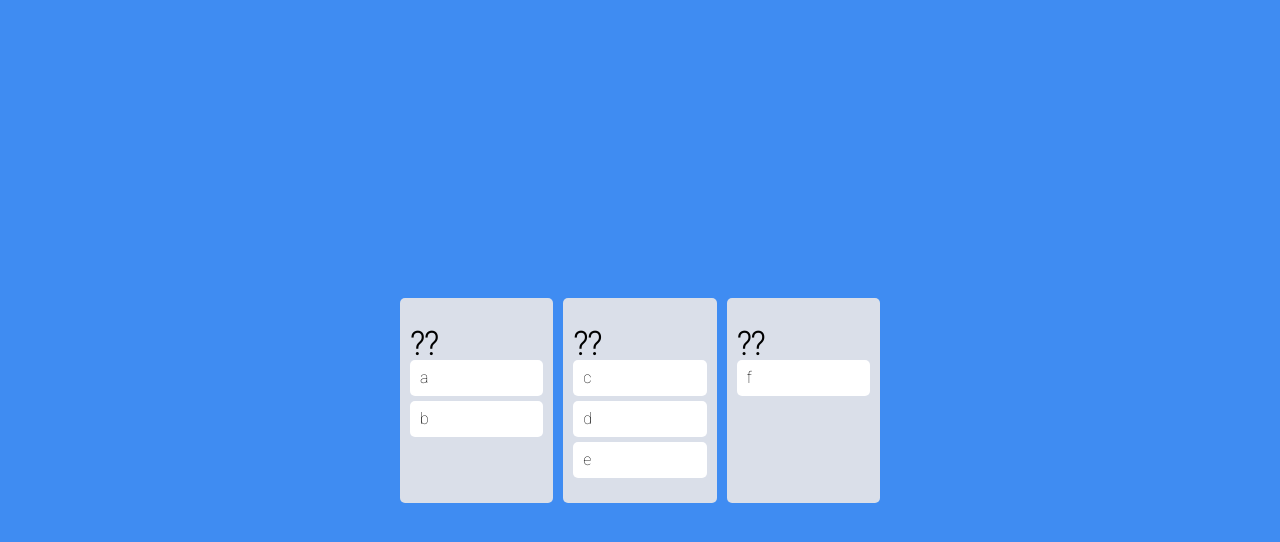
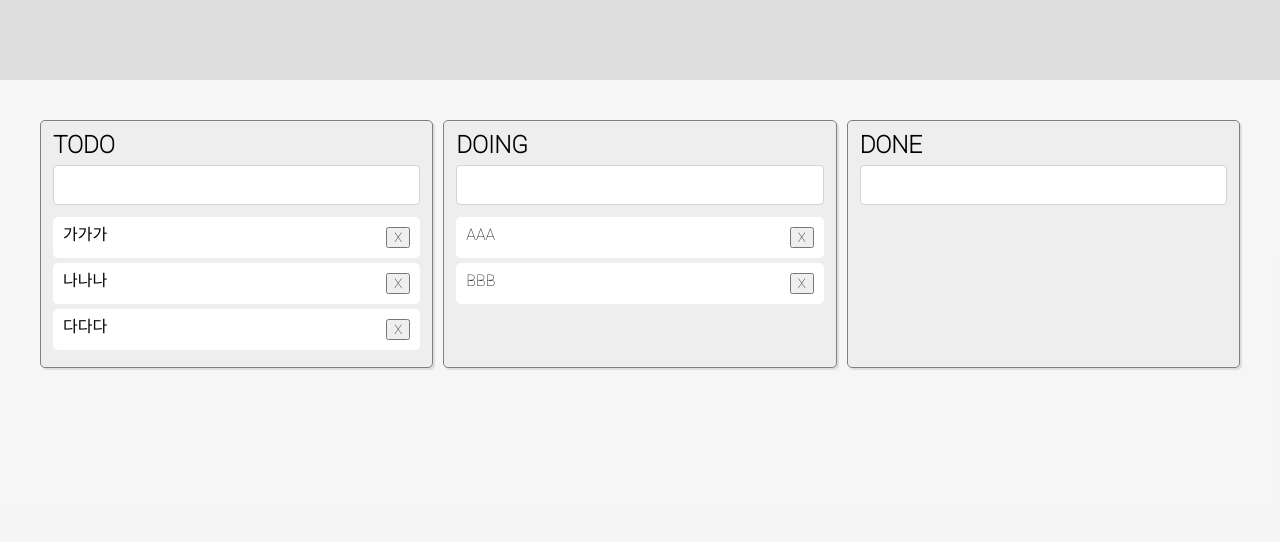
Before and after one commit to aui19f/react-masterclass, a React (Create React App) app: page /trello in a window 1280 px wide. Shown: the top 542 px of the page. Built offline with nearby package versions, Linux system fonts and the light colour scheme.

Commit message:
트렐로 기본 카드 (추가,삭제,이동)개발

```diff
--- a/src/atom.ts
+++ b/src/atom.ts
@@ -55,13 +55,45 @@ export const hoursSelector = selector({
 });
 
 export interface ITodoObj {
-  [key: string]: string[];
+  [key: string]: ITodo[];
 }
 export const trelloTodoState = atom<ITodoObj>({
   key: "trelloTodoState",
   default: {
-    todo: ["a", "b"],
-    doing: ["c", "d", "e"],
-    done: ["f"],
+    todo: [
+      {
+        id: 1,
+        text: "가가가",
+        updateAt: new Date().getTime(),
+        category: Categories.TODO,
+      },
+      {
+        id: 3,
+        text: "나나나",
+        updateAt: new Date().getTime(),
+        category: Categories.TODO,
+      },
+      {
+        id: 5,
+        text: "다다다",
+        updateAt: new Date().getTime(),
+        category: Categories.TODO,
+      },
+    ],
+    doing: [
+      {
+        id: 10,
+        text: "AAA",
+        updateAt: new Date().getTime(),
+        category: Categories.DOING,
+      },
+      {
+        id: 11,
+        text: "BBB",
+        updateAt: new Date().getTime(),
+        category: Categories.DOING,
+      },
+    ],
+    done: [],
   },
 });
--- a/src/screens/trello/BoardDroppable.tsx
+++ b/src/screens/trello/BoardDroppable.tsx
@@ -1,32 +1,103 @@
 import { Droppable } from "react-beautiful-dnd";
+import { useForm } from "react-hook-form";
+import { useRecoilState } from "recoil";
 import styled from "styled-components";
+import { Categories, ITodo, ITodoObj, trelloTodoState } from "../../atom";
 import CardDraggable from "./CardDraggable";
 
+const Title = styled.div`
+  margin-bottom: 12px;
+  input {
+    margin-top: 8px;
+    border-radius: 4px;
+    width: 100%;
+    height: 40px;
+    border: 1px solid lightgray;
+    padding: 4px;
+  }
+`;
+
 const Board = styled.div`
-  padding: 20px 10px;
-  padding-top: 30px;
+  padding: 12px;
   background-color: ${(props) => props.theme.boardColor};
   border-radius: 5px;
   min-height: 200px;
+
+  display: flex;
+  flex-direction: column;
+  border: 1px solid gray;
+  box-shadow: 2px 2px 1px 0px rgba(0, 0, 0, 0.1);
 `;
+
+const Area = styled.div<IAreaProps>`
+  background-color: ${(props) =>
+    props.isDraggingOver
+      ? "rgba(0,0,0,.7)"
+      : props.isDraggingFromThis
+      ? "gray"
+      : ""};
+
+  flex-grow: 1;
+`;
+interface IAreaProps {
+  isDraggingFromThis: boolean;
+  isDraggingOver: boolean;
+}
 
 interface IBoardProps {
   boardId: string;
-  todos: string[];
+  todos: ITodo[];
 }
 
 export default function BoardDroppable({ boardId, todos }: IBoardProps) {
+  const [trelloTodo, setTrelloTodo] = useRecoilState(trelloTodoState);
+  const { register, handleSubmit, setValue } = useForm<{ input: string }>();
+  const submit = ({ input }: { input: string }) => {
+    setTrelloTodo((todoOld) => {
+      const copyData: ITodoObj = {};
+      Object.keys(todoOld).forEach((todoKey) => {
+        copyData[todoKey] = [...todoOld[todoKey]];
+      });
+
+      copyData[boardId].push({
+        id: new Date().getTime(),
+        text: input,
+        updateAt: new Date().getTime(),
+        category: boardId.toUpperCase() as Categories,
+      });
+      return copyData;
+    });
+    setValue("input", "");
+  };
   return (
     <Board>
-      <h1>??</h1>
+      <Title>
+        <h2>{boardId.toUpperCase()}</h2>
+        <form onSubmit={handleSubmit(submit)}>
+          <input type="text" {...register("input")} />
+        </form>
+      </Title>
       <Droppable droppableId={boardId}>
-        {(arg1) => (
-          <div ref={arg1.innerRef} {...arg1.droppableProps}>
+        {(arg1, snapshot) => (
+          <Area
+            ref={arg1.innerRef}
+            {...arg1.droppableProps}
+            isDraggingOver={snapshot.isDraggingOver}
+            isDraggingFromThis={Boolean(snapshot.draggingFromThisWith)}
+          >
             {todos.map((todo, index) => (
-              <CardDraggable key={todo} {...{ index, todo }} />
+              <CardDraggable
+                key={todo.id}
+                {...{
+                  index,
+                  id: todo.id,
+                  todo: todo.text,
+                  boardId,
+                }}
+              />
             ))}
             {arg1.placeholder}
-          </div>
+          </Area>
         )}
       </Droppable>
     </Board>
--- a/src/screens/trello/CardDraggable.tsx
+++ b/src/screens/trello/CardDraggable.tsx
@@ -1,29 +1,61 @@
 import { Draggable } from "react-beautiful-dnd";
+import { useRecoilState } from "recoil";
 import styled from "styled-components";
+import { ITodoObj, trelloTodoState } from "../../atom";
 
-const Card = styled.div`
+const Card = styled.div<{ isDragging: boolean }>`
+  display: flex;
   border-radius: 5px;
   margin-bottom: 5px;
   padding: 10px 10px;
-  background-color: ${(props) => props.theme.cardColor};
+  background-color: ${(props) =>
+    props.isDragging ? "#e4f2ff" : props.theme.cardColor};
+  box-shadow: ${(props) =>
+    props.isDragging ? "0px 2px 5px rgba(0, 0, 0, 0.05)" : "none"};
+  p {
+    flex: 1;
+  }
 `;
 
 interface IDragabbleCardProps {
   index: number;
   todo: string;
+  id: number;
+  boardId: string;
 }
 
-export default function CardDraggable({ index, todo }: IDragabbleCardProps) {
+export default function CardDraggable({
+  id,
+  index,
+  todo,
+  boardId,
+}: IDragabbleCardProps) {
+  const [trelloTodo, setTrelloTodo] = useRecoilState(trelloTodoState);
+
+  const onClick = () => {
+    console.log(">>", boardId, index, id, todo);
+
+    setTrelloTodo((allBoards: ITodoObj) => {
+      const copyToDos: ITodoObj = {};
+      Object.keys(allBoards).forEach((toDosKey) => {
+        copyToDos[toDosKey] = [...allBoards[toDosKey]];
+      });
+      copyToDos[boardId].splice(index, 1);
+      return copyToDos;
+    });
+  };
   return (
     <>
       <Draggable draggableId={todo} index={index}>
-        {(param1) => (
+        {(param1, snapshot) => (
           <Card
             ref={param1.innerRef}
+            isDragging={snapshot.isDragging}
             {...param1.draggableProps}
             {...param1.dragHandleProps}
           >
-            {todo}
+            <p>{todo}</p>
+            <button onClick={onClick}>X</button>
           </Card>
         )}
       </Draggable>
--- a/src/screens/trello/Trello.tsx
+++ b/src/screens/trello/Trello.tsx
@@ -2,16 +2,19 @@ import React from "react";
 import { DragDropContext, Droppable, DropResult } from "react-beautiful-dnd";
 import { useRecoilState } from "recoil";
 import styled from "styled-components";
-import { ITodoObj, trelloTodoState } from "../../atom";
+import { ITodo, ITodoObj, trelloTodoState } from "../../atom";
 import BoardDroppable from "./BoardDroppable";
 
+const Header = styled.div`
+  background-color: rgba(222, 222, 222, 1);
+  height: 80px;
+`;
+const Contents = styled.div`
+  background-color: rgba(222, 222, 222, 0.2);
+  padding: 40px;
+`;
 const Wrapper = styled.div`
-  display: flex;
-  max-width: 480px;
   width: 100%;
-  margin: 0 auto;
-  justify-content: center;
-  align-items: center;
   height: 100vh;
 `;
 const Boards = styled.div`
@@ -33,25 +36,35 @@ function Trello() {
         copyToDos[toDosKey] = [...allBoards[toDosKey]];
       });
 
+      const copyData = copyToDos[source.droppableId][source.index];
+
+      if (copyData) {
         copyToDos[source.droppableId].splice(source.index, 1);
-      copyToDos[destination.droppableId].splice(
-        destination.index,
-        0,
-        draggableId
-      );
+        copyToDos[destination.droppableId].splice(destination.index, 0, {
+          ...copyData,
+        });
+      }
+
       return copyToDos;
     });
   };
   return (
+    <>
+      <Header></Header>
+      <Contents>
         <DragDropContext onDragEnd={onDragEnd}>
           <Wrapper>
             <Boards>
               {Object.keys(trelloTodo).map((board) => (
-            <BoardDroppable {...{ boardId: board, todos: trelloTodo[board] }} />
+                <BoardDroppable
+                  {...{ boardId: board, todos: trelloTodo[board] }}
+                />
               ))}
             </Boards>
           </Wrapper>
         </DragDropContext>
+      </Contents>
+    </>
   );
 }
 
--- a/src/theme.ts
+++ b/src/theme.ts
@@ -4,8 +4,8 @@ export const lightTheme: DefaultTheme = {
   textColor: "black",
   accentColor: "#9c88ff",
   cardBgColor: "white",
-  bgColor: "#3F8CF2",
-  boardColor: "#DADFE9",
+  bgColor: "rgba(222,222,222,.1)",
+  boardColor: "#eeeeee",
   cardColor: "white",
 };
 
```
Lines whose indentation alone changed are shown as unchanged.
